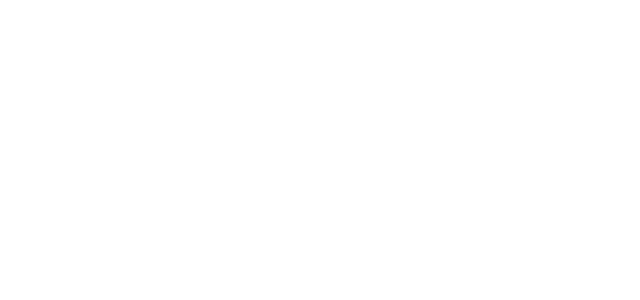
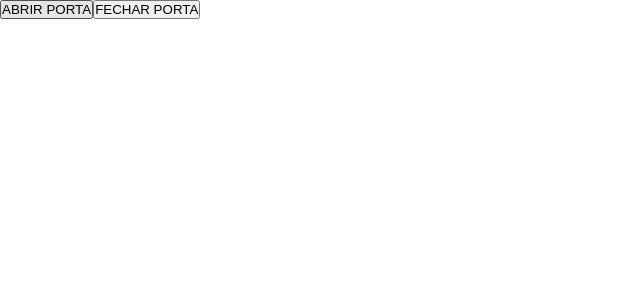
Before and after one commit to Web-LIA/SALETA-frontend, a React (Create React App) app: page /abrir-porta in a window 1280 px wide. Before the commit this address had no page. Shown: the top 300 px of the page, without its empty margins (0-640 px from the left). Built offline with nearby package versions, Linux system fonts and the light colour scheme.

Commit message:
Feat: rota abrir porta

```diff
--- a/src/App.tsx
+++ b/src/App.tsx
@@ -7,6 +7,7 @@ import Items from './pages/Items';
 import NewItemForm from './pages/NewItemForm';
 import Login from './pages/Login';
 import Visitante from './pages/Visitante';
+import Door from './pages/Door';
 
 function App() {
   return (
@@ -18,6 +19,7 @@ function App() {
           <Route path='/login/*' element = {<Login tipo = "guardar" />}/>
           <Route path='/itens' element={<Items/>}/>
           <Route path='/cadastrar-novo-item' element={<NewItemForm/>}/>
+          <Route path='/abrir-porta' element={<Door/>}/>
         </Routes>
       </div>
     </BrowserRouter>
--- /dev/null
+++ b/src/pages/Door.tsx
@@ -0,0 +1,35 @@
+import api from "../services/api";
+
+export default function Door(){
+    async function abrir(){
+        const response = await api.post('/open-door', {
+            requisicao: "ON"
+        })
+
+        if(response.data.error){
+            alert("NÃO CONSEGUI ABRIR A PORTA");
+            return false;
+        }else{
+            alert("PORTA ABERTA!!!");
+            return response.data
+        }
+    }
+    async function fechar() {
+        const response = await api.post('/open-door', {
+            requisicao: "OFF"
+        })
+
+        if(response.data.error){
+            alert("NÃO CONSEGUI FECHAR PORTA");
+            return false;
+        }else{
+            alert("PORTA FECHADA!!!");
+            return response.data
+        }
+    }
+    return (
+    <>
+        <button onClick={abrir}>ABRIR PORTA</button>
+        <button onClick={fechar}>FECHAR PORTA</button>
+    </>);
+}
```
